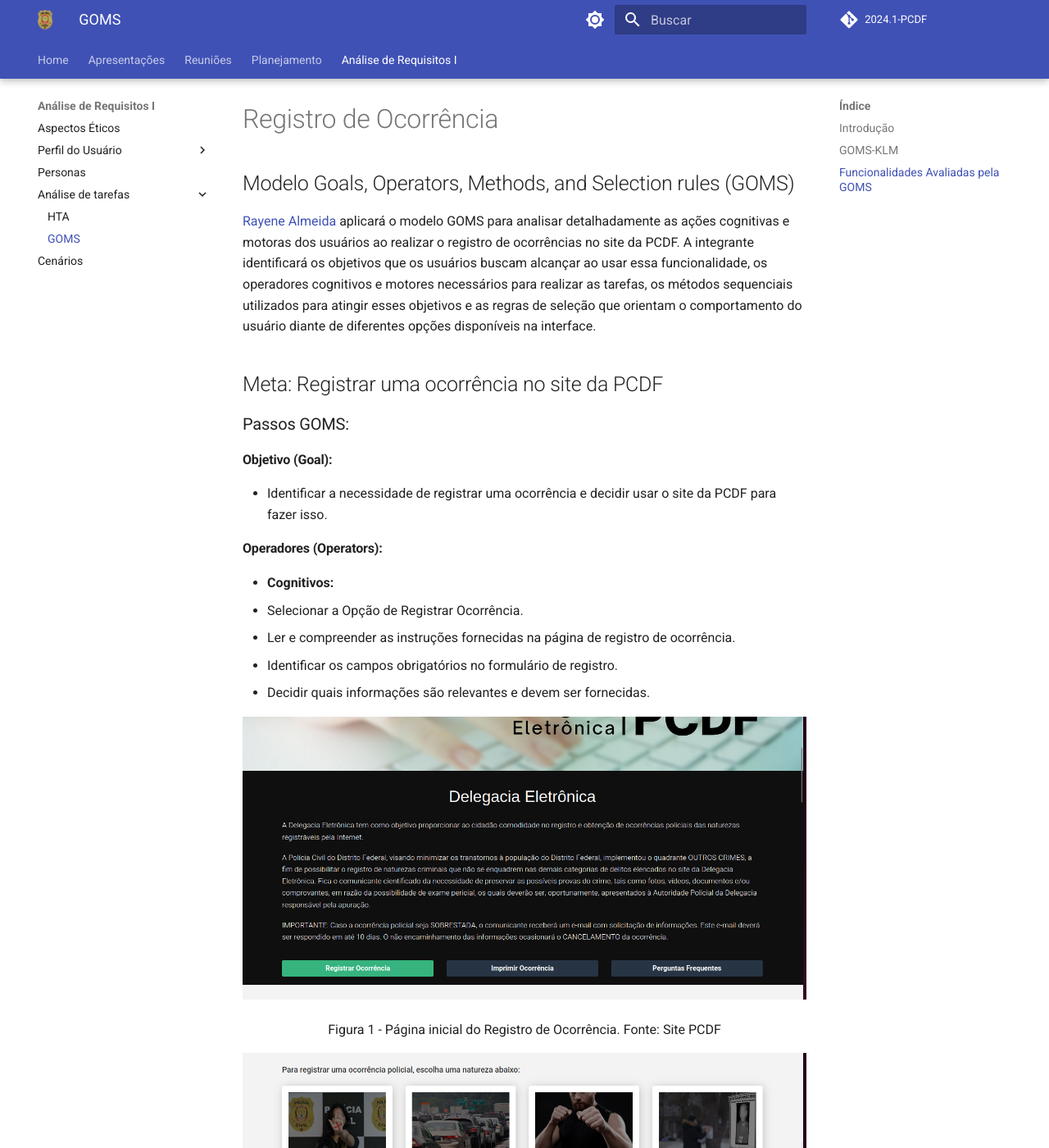
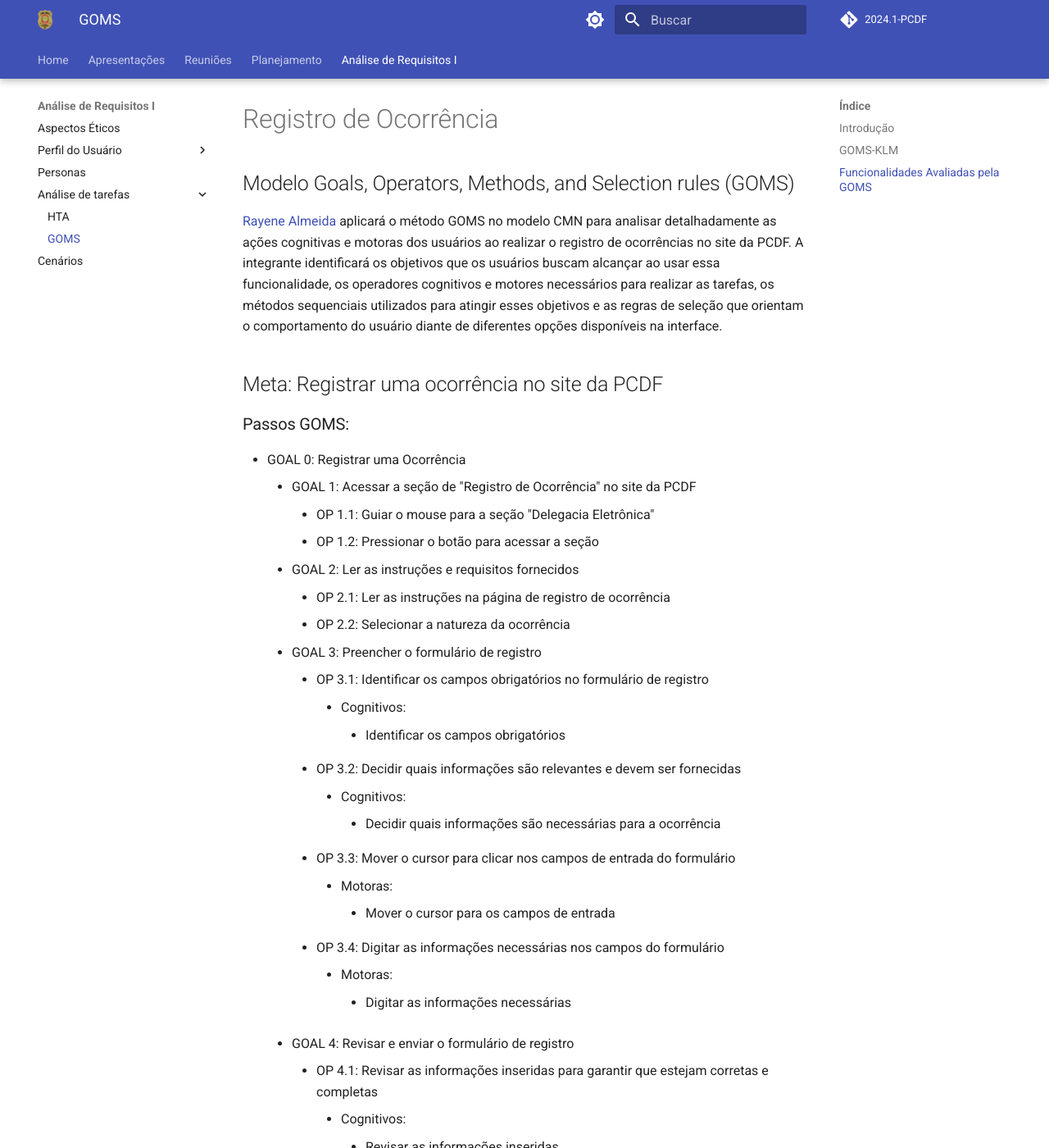
Before and after one commit to Interacao-Humano-Computador/2024.1-PCDF, an MkDocs documentation site: the page built from docs/analise_requisitos1/analise_tarefas/goms.md, in a window 1280 px wide and 1400 px high, scrolled down 1613 px. Shown: the whole window at 82% size. Built offline with MkDocs 1.6.1 and Material for MkDocs 9.7.7, drawn with Linux system fonts in a browser that asks for light colours; comment, search, counter and statistics services are not loaded; some of the changed text lies outside the part shown.

Commit message:
Registro de Ocorrencia metodo GOMS

```diff
--- a/docs/analise_requisitos1/analise_tarefas/goms.md
+++ b/docs/analise_requisitos1/analise_tarefas/goms.md
@@ -30,21 +30,39 @@
 
 ## Modelo Goals, Operators, Methods, and Selection rules (GOMS)
 
-[Rayene Almeida](https://github.com/rayenealmeida) aplicará o modelo GOMS para analisar detalhadamente as ações cognitivas e motoras dos usuários ao realizar o registro de ocorrências no site da PCDF. A integrante identificará os objetivos que os usuários buscam alcançar ao usar essa funcionalidade, os operadores cognitivos e motores necessários para realizar as tarefas, os métodos sequenciais utilizados para atingir esses objetivos e as regras de seleção que orientam o comportamento do usuário diante de diferentes opções disponíveis na interface.
+[Rayene Almeida](https://github.com/rayenealmeida) aplicará o método GOMS no modelo CMN para analisar detalhadamente as ações cognitivas e motoras dos usuários ao realizar o registro de ocorrências no site da PCDF. A integrante identificará os objetivos que os usuários buscam alcançar ao usar essa funcionalidade, os operadores cognitivos e motores necessários para realizar as tarefas, os métodos sequenciais utilizados para atingir esses objetivos e as regras de seleção que orientam o comportamento do usuário diante de diferentes opções disponíveis na interface.
 
 ## Meta: Registrar uma ocorrência no site da PCDF
 
 ### Passos GOMS:
 
-#### Objetivo (Goal):
-- Identificar a necessidade de registrar uma ocorrência e decidir usar o site da PCDF para fazer isso.
-
-#### Operadores (Operators):
-- **Cognitivos:**
-  - Selecionar a Opção de Registrar Ocorrência.
-  - Ler e compreender as instruções fornecidas na página de registro de ocorrência.
-  - Identificar os campos obrigatórios no formulário de registro.
-  - Decidir quais informações são relevantes e devem ser fornecidas.
+* GOAL 0: Registrar uma Ocorrência
+    * GOAL 1: Acessar a seção de "Registro de Ocorrência" no site da PCDF
+        * OP 1.1: Guiar o mouse para a seção "Delegacia Eletrônica"
+        * OP 1.2: Pressionar o botão para acessar a seção
+    * GOAL 2: Ler as instruções e requisitos fornecidos
+        * OP 2.1: Ler as instruções na página de registro de ocorrência
+        * OP 2.2: Selecionar a natureza da ocorrência
+    * GOAL 3: Preencher o formulário de registro
+        * OP 3.1: Identificar os campos obrigatórios no formulário de registro
+            * Cognitivos:
+                * Identificar os campos obrigatórios
+        * OP 3.2: Decidir quais informações são relevantes e devem ser fornecidas
+            * Cognitivos:
+                * Decidir quais informações são necessárias para a ocorrência
+        * OP 3.3: Mover o cursor para clicar nos campos de entrada do formulário
+            * Motoras:
+                * Mover o cursor para os campos de entrada
+        * OP 3.4: Digitar as informações necessárias nos campos do formulário
+            * Motoras:
+                * Digitar as informações necessárias
+    * GOAL 4: Revisar e enviar o formulário de registro
+        * OP 4.1: Revisar as informações inseridas para garantir que estejam corretas e completas
+            * Cognitivos:
+                * Revisar as informações inseridas
+        * OP 4.2: Clicar no botão "Enviar" para submeter a ocorrência
+            * Motoras:
+                * Mover o cursor para clicar no botão de envio
 
 ![Página inicial para ocorrência](../../assets/Analise_Requisitos/registraocorrencia.png)
 <div align="center">
@@ -57,31 +75,11 @@
 </div>
 
 
-- **Motoras:**
-  - Mover o cursor para clicar nos campos de entrada do formulário.
-  - Digitar as informações necessárias nos campos do formulário.
-  - Clicar no botão de envio para submeter o formulário.
-
-
 ![Página de Formulário para Ocorrência](../../assets/Analise_Requisitos/registraocorrencia3.png)
 <div align="center">
 <p> Figura 3 - Formulário da Ocorrência. Fonte: Site PCDF  </p>
 </div>
 
-#### Métodos (Methods):
-- **Passos Sequenciais:**
-  1. Acessar a seção de "Registro de Ocorrência" no site da PCDF.
-  2. Ler as instruções e requisitos fornecidos.
-  3. Preencher os campos obrigatórios do formulário (como dados pessoais, descrição da ocorrência, etc.).
-  4. Revisar as informações inseridas para garantir que estejam corretas e completas.
-  5. Clicar no botão "Enviar" para submeter a ocorrência.
-- **Ações de Correção:**
-  - Corrigir erros de digitação nos campos do formulário.
-  - Revisar e editar as informações inseridas, se necessário, antes de enviar.
-
-#### Regras de Seleção (Selection rules):
-- Decidir quais informações incluir no relato da ocorrência com base nas instruções fornecidas e na relevância para o caso.
-- Escolher entre digitar manualmente as informações ou usar recursos como copiar e colar, se aplicável e disponível.
 
 
 
```
